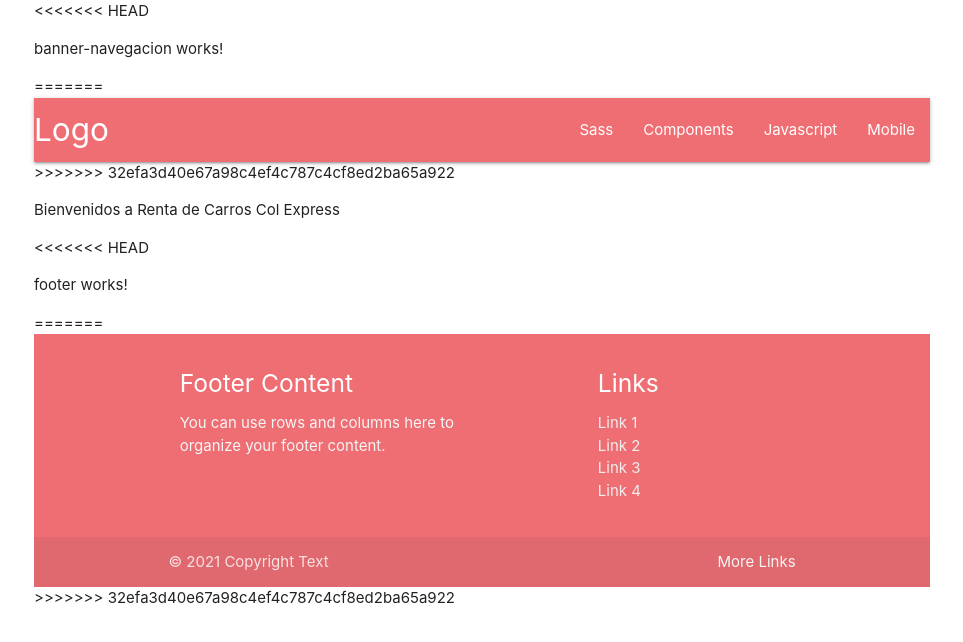
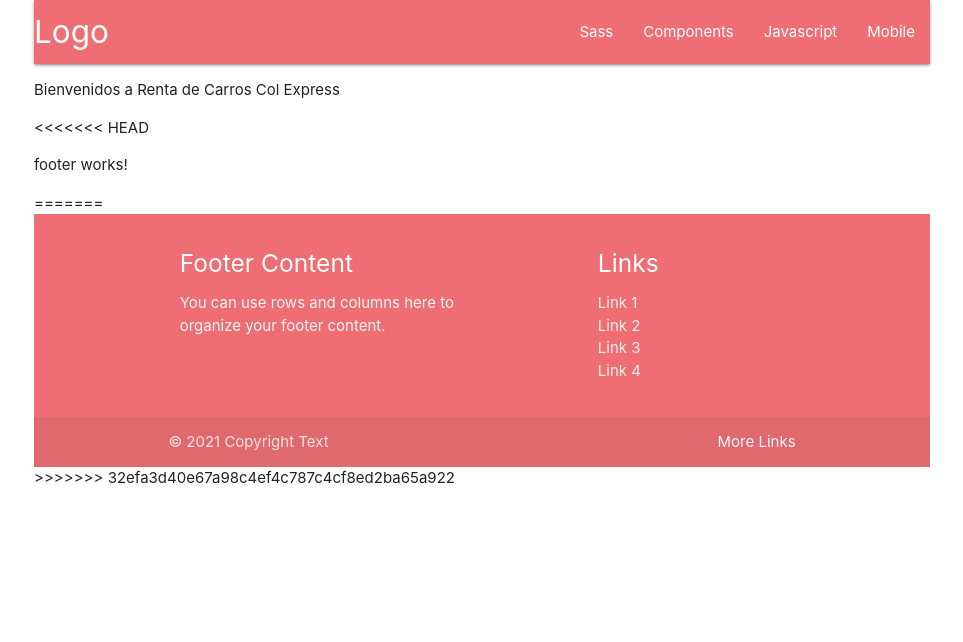
Before and after one commit to LiliRosales/RentaDeCarrosColExpressAngular, an Angular app: page /inicio in a window 1280 px wide. Shown: the top 642 px of the page, without its empty margins (158-1121 px from the left). Built offline with nearby package versions, Linux system fonts and the light colour scheme.

Commit message:
correcion

```diff
--- a/src/app/plantillas/banner-navegacion/banner-navegacion.component.html
+++ b/src/app/plantillas/banner-navegacion/banner-navegacion.component.html
@@ -1,6 +1,3 @@
-<<<<<<< HEAD
-<p>banner-navegacion works!</p>
-=======
 
   <nav>
     <div class="nav-wrapper">
@@ -21,4 +18,3 @@
     <li><a href="collapsible.html">Javascript</a></li>
     <li><a href="mobile.html">Mobile</a></li>
   </ul>
->>>>>>> 32efa3d40e67a98c4ef4c787c4cf8ed2ba65a922
--- a/src/app/plantillas/inicio/inicio.component.html
+++ b/src/app/plantillas/inicio/inicio.component.html
@@ -1 +1 @@
-<p>Bienvenidos a Renta de Carros Col Express</p>
+<p>Bienvenidos a Renta de Carros Col Express<p>
```
